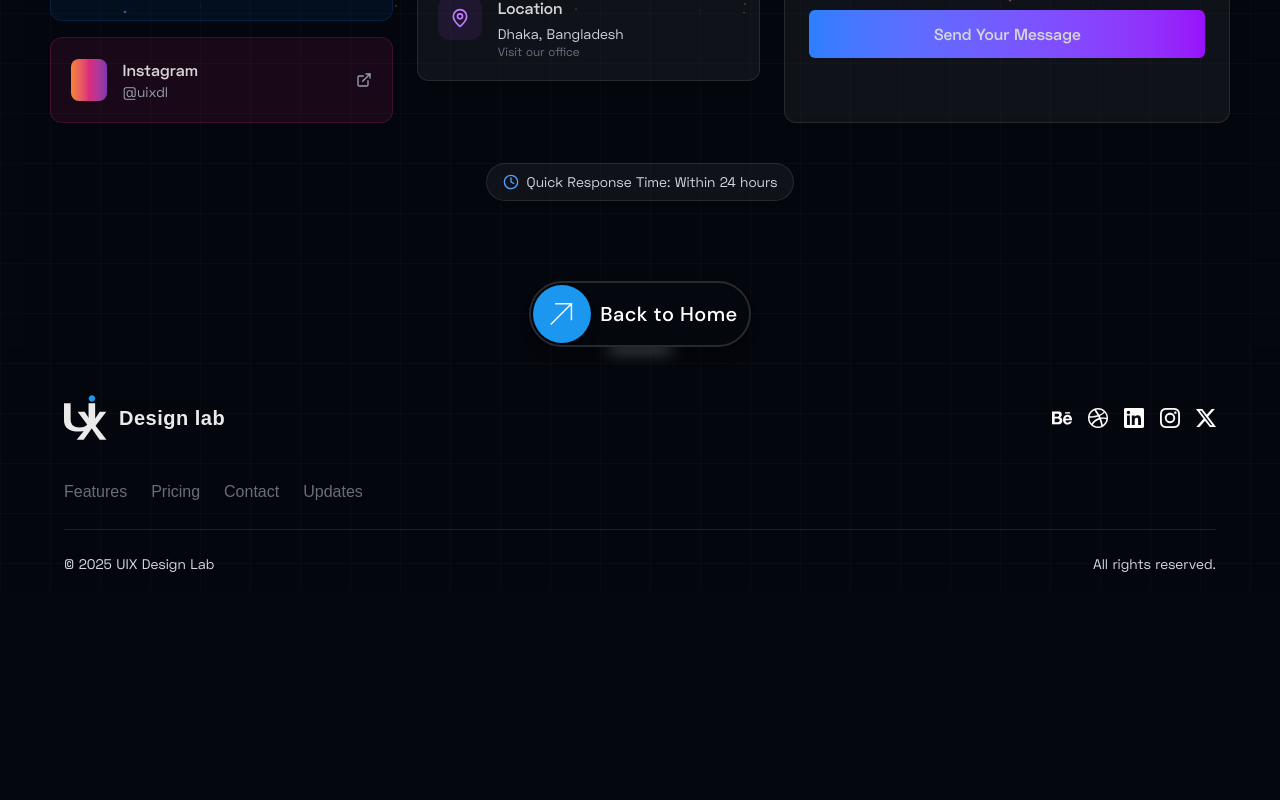
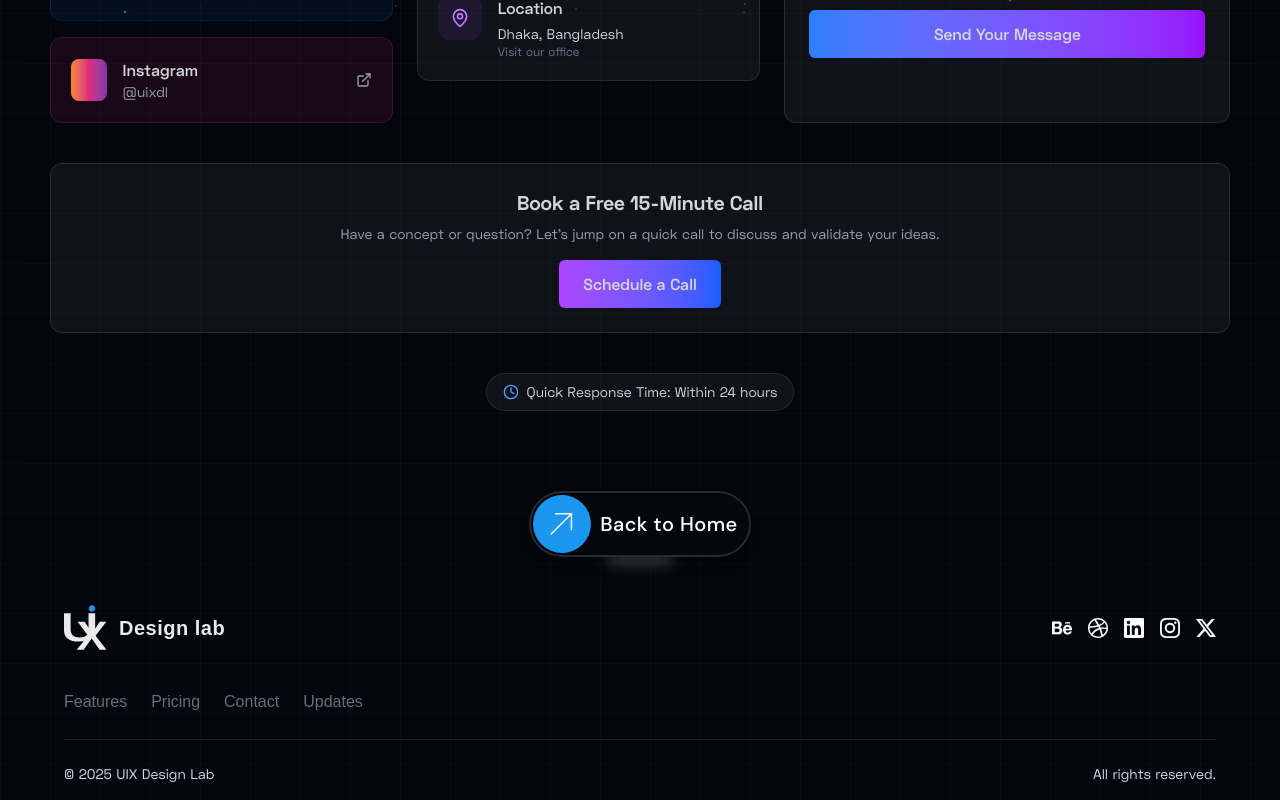
Before and after one commit to Levi9111/UIX-Design-Lab, a Next.js app: page /get-in-touch in a window 1280 px wide. Shown: the part 787-1587 px from the top of the page. Before the commit the page ends 1377 px from the top, so only its background shows below. Built offline with nearby package versions, Linux system fonts and the light colour scheme; some icons are missing; a web font is replaced by a local one.

Commit message:
schedule call section added

```diff
--- a/src/components/GetInTouch/DesktopGetInTouch.tsx
+++ b/src/components/GetInTouch/DesktopGetInTouch.tsx
@@ -142,6 +142,26 @@ const DesktopGetInTouch = () => {
           </div>
         </div>
 
+        {/* Book a Call Section */}
+        <div className='mt-10 p-6 rounded-xl border border-white/10 bg-white/5 text-center'>
+          <h3 className='text-xl font-bold text-silver-mist mb-2'>
+            Book a Free 15-Minute Call
+          </h3>
+          <p className='text-sm text-gray-400 mb-4'>
+            Have a concept or question? Let’s jump on a quick call to discuss
+            and validate your ideas.
+          </p>
+          <button
+            type='button'
+            onClick={
+              () => window.open('https://calendly.com/yourname/10min', '_blank') // Replace with your actual link
+            }
+            className='inline-block px-6 py-3 bg-gradient-to-r from-purple-500 hover:from-blue-600 to-blue-600 hover:to-purple-500 text-silver-mist font-semibold rounded-md transition duration-300'
+          >
+            Schedule a Call
+          </button>
+        </div>
+
         {/* Bottom Note */}
         <div className='mt-10 text-center'>
           <div className='inline-flex items-center gap-2 px-4 py-2 bg-white/5 border border-white/10 rounded-full'>
--- a/src/components/GetInTouch/MobileGetInTouch.tsx
+++ b/src/components/GetInTouch/MobileGetInTouch.tsx
@@ -15,7 +15,6 @@ const MobileGetInTouch = () => {
                 animation: 'slideInUp 0.6s ease-out forwards',
               }}
             >
-              {/* Subtle glow effect */}
               <div className='absolute inset-0 rounded-2xl bg-gradient-to-r from-transparent via-white/5 to-transparent opacity-0 group-hover:opacity-100 transition-opacity duration-300' />
 
               <div
@@ -33,7 +32,6 @@ const MobileGetInTouch = () => {
                 </p>
               </div>
 
-              {/* Tap Arrow Indicator */}
               <div className='opacity-0 group-hover:opacity-60 transition-all duration-300'>
                 <svg
                   className='w-4 h-4 text-gray-400'
@@ -55,10 +53,8 @@ const MobileGetInTouch = () => {
           {/* Updated Form Styles */}
           <div className='relative mt-8 group'>
             <div className='absolute -inset-0.5 bg-gradient-to-r from-blue-500/20 via-purple-500/20 to-pink-500/20 rounded-2xl blur opacity-40 group-focus-within:opacity-60 transition-opacity duration-500' />
-
             <div className='relative p-5 rounded-2xl border border-white/10 bg-white/5 backdrop-blur-xl shadow-xl'>
               <div className='absolute inset-0 rounded-2xl bg-gradient-to-br from-white/10 via-transparent to-white/5' />
-
               <div className='relative z-10'>
                 <div className='flex items-center gap-2 mb-5'>
                   <div className='w-1.5 h-1.5 bg-blue-400 rounded-full animate-pulse' />
@@ -101,9 +97,7 @@ const MobileGetInTouch = () => {
                   >
                     <div className='absolute inset-0 bg-gradient-to-r from-blue-600 to-purple-600 transition-all duration-300' />
                     <div className='absolute inset-0 bg-gradient-to-r from-blue-600 via-purple-600 to-pink-600 opacity-0 group-active:opacity-100 transition-opacity duration-150' />
-
                     <div className='absolute inset-0 bg-gradient-to-r from-transparent via-white/20 to-transparent -skew-x-12 -translate-x-full group-active:translate-x-full transition-transform duration-600' />
-
                     <span className='relative flex items-center justify-center gap-2 text-sm'>
                       Send Message
                     </span>
@@ -112,6 +106,26 @@ const MobileGetInTouch = () => {
               </div>
             </div>
           </div>
+
+          {/* Free Call Section */}
+          <div className='mt-10 p-5 rounded-2xl border border-white/10 bg-gradient-to-r from-purple-600/20 to-blue-600/20 backdrop-blur-md text-center shadow-xl'>
+            <h3 className='text-lg font-bold text-white mb-2'>
+              Book a Free 15-Minute Call
+            </h3>
+            <p className='text-sm text-gray-300 mb-4'>
+              Have an idea or question? Let’s chat and explore how we can help.
+            </p>
+            <button
+              type='button'
+              onClick={
+                () =>
+                  window.open('https://calendly.com/yourname/10min', '_blank') // Replace with your real link
+              }
+              className='w-full py-3 bg-gradient-to-r from-blue-500 to-purple-600 text-white font-semibold rounded-xl hover:from-purple-600 hover:to-blue-500 transition-all duration-300'
+            >
+              Schedule a Call
+            </button>
+          </div>
         </div>
       </div>
     </div>
--- a/src/components/GetInTouch/TabletGetInTouch.tsx
+++ b/src/components/GetInTouch/TabletGetInTouch.tsx
@@ -1,12 +1,13 @@
 'use client';
 
 import { contactInfo, socialCards } from '.';
-import { ExternalLink } from 'lucide-react';
+import { ExternalLink, Sparkles, ShieldCheck, Clock } from 'lucide-react';
 
 const TabletGetInTouch = () => {
   return (
     <div className='relative px-4 sm:px-6 lg:px-8 py-12 sm:py-16 lg:py-20 text-silver-mist overflow-hidden'>
       <div className='relative z-10 max-w-6xl mx-auto'>
+        {/* Grid Section */}
         <div className='grid grid-cols-1 lg:grid-cols-2 gap-6 sm:gap-8 lg:gap-12 mt-6 sm:mt-8 lg:mt-10'>
           {/* Left: Contact & Social Cards */}
           <div className='space-y-3 sm:space-y-4 lg:max-h-[600px] lg:overflow-y-auto lg:pr-2'>
@@ -87,6 +88,61 @@ const TabletGetInTouch = () => {
             </div>
           </div>
         </div>
+
+        <div className='mt-16 sm:mt-20 block lg:hidden'>
+          <h2 className='text-xl sm:text-2xl font-bold text-silver-mist mb-6 text-center'>
+            Why Work With Us?
+          </h2>
+          <div className='grid grid-cols-1 sm:grid-cols-3 gap-4 sm:gap-6'>
+            <div className='flex flex-col items-center text-center bg-white/5 border border-white/10 rounded-xl p-4 sm:p-6 hover:scale-[1.02] transition-transform'>
+              <Sparkles className='w-6 h-6 text-purple-400 mb-3' />
+              <h4 className='text-sm sm:text-base font-semibold text-white'>
+                Creative Solutions
+              </h4>
+              <p className='text-xs text-gray-400 mt-1'>
+                We think outside the box to bring your vision to life.
+              </p>
+            </div>
+            <div className='flex flex-col items-center text-center bg-white/5 border border-white/10 rounded-xl p-4 sm:p-6 hover:scale-[1.02] transition-transform'>
+              <ShieldCheck className='w-6 h-6 text-blue-400 mb-3' />
+              <h4 className='text-sm sm:text-base font-semibold text-white'>
+                Trusted & Reliable
+              </h4>
+              <p className='text-xs text-gray-400 mt-1'>
+                We ensure secure and professional handling of your project.
+              </p>
+            </div>
+            <div className='flex flex-col items-center text-center bg-white/5 border border-white/10 rounded-xl p-4 sm:p-6 hover:scale-[1.02] transition-transform'>
+              <Clock className='w-6 h-6 text-pink-400 mb-3' />
+              <h4 className='text-sm sm:text-base font-semibold text-white'>
+                Fast Turnaround
+              </h4>
+              <p className='text-xs text-gray-400 mt-1'>
+                On-time delivery without sacrificing quality.
+              </p>
+            </div>
+          </div>
+        </div>
+
+        {/* Book a Call Section  */}
+        <div className='mt-10 p-6 rounded-xl border border-white/10 bg-white/5 text-center'>
+          <h3 className='text-xl font-bold text-silver-mist mb-2'>
+            Book a Free 15-Minute Call
+          </h3>
+          <p className='text-sm text-gray-400 mb-4'>
+            Have a concept or question? Let’s jump on a quick call to discuss
+            and validate your ideas.
+          </p>
+          <button
+            type='button'
+            onClick={
+              () => window.open('https://calendly.com/yourname/10min', '_blank') // Replace with your actual link
+            }
+            className='inline-block px-6 py-3 bg-gradient-to-r from-purple-500 hover:from-blue-600 to-blue-600 hover:to-purple-500 text-silver-mist font-semibold rounded-md transition duration-300'
+          >
+            Schedule a Call
+          </button>
+        </div>
       </div>
     </div>
   );
```
